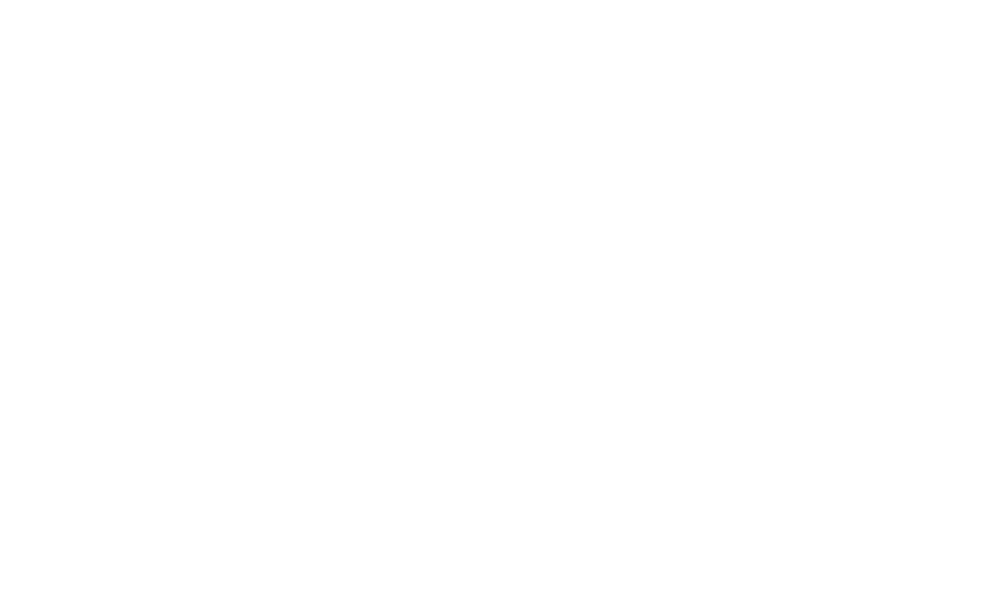
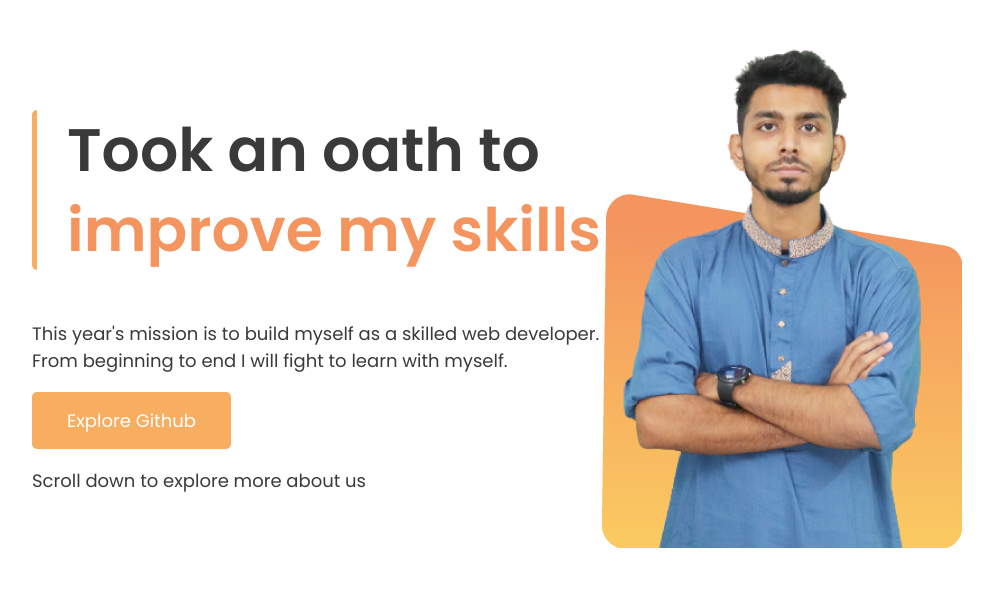
Before and after one commit to asifuix/mission-2022, a plain HTML site: page index.html in a window 1280 px wide. Shown: the whole page, without its empty margins (38-1031 px from the left). Drawn offline with Linux system fonts and the light colour scheme.

Commit message:
header section complete

```diff
--- a/css/style.css
+++ b/css/style.css
@@ -0,0 +1,51 @@
+body{
+    margin: 0;
+    padding: 0;
+    font-family: 'Poppins', sans-serif;
+}
+section{
+    padding: 30px 0;
+}
+.space-box{
+    width: 1140px;
+    margin: 0 auto;
+}
+.flexible{
+    display: flex;
+}
+.half-box{
+    width: 50%;
+}
+.banner-text{
+    padding-top: 30px;
+}
+.banner-text h1 {
+    font-size: 60px;
+    line-height: 80px;
+    color: #3a3a3a;
+    border-left: 5px solid #f7ae60;
+    padding-left: 30px;
+    border-radius: 5px;
+    font-weight: 600;
+}
+.banner-text h1 span{
+    color: #f4955f;
+}
+.banner-text p{
+    color: #3a3a3a;
+    line-height: 1.5;
+    font-size: 18px;
+}
+.banner-img img{
+    max-width: 100%;
+    text-align: right;
+}
+.button{
+    text-decoration: none;
+    color: #fff;
+    background-color: #f7ae60;
+    padding: 15px 35px;
+    border-radius: 5px;
+    display: inline-block;
+    font-size: 18px;
+}
--- a/index.html
+++ b/index.html
@@ -5,10 +5,28 @@
     <meta http-equiv="X-UA-Compatible" content="IE=edge">
     <meta name="viewport" content="width=device-width, initial-scale=1.0">
     <title>Mission 2022</title>
-    <link rel="shortcut icon" href="favicon.ico" type="image/x-icon">
+    <link rel="preconnect" href="https://fonts.googleapis.com">
+    <link rel="preconnect" href="https://fonts.gstatic.com" crossorigin>
+    <link href="https://fonts.googleapis.com/css2?family=Poppins:wght@400;500;600;700&display=swap" rel="stylesheet">
+
+    <link rel="shortcut icon" href="images/illustrator-3.png" type="image/x-icon">
     <link rel="stylesheet" href="css/style.css">
 </head>
 <body>
-
+    <section class="banner-section">
+        <div class="space-box">
+            <div class="banner-content flexible">
+                <div class="banner-text half-box">
+                    <h1>Took an oath to <span>improve my skills</span></h1>
+                    <p>This year's mission is to build myself as a skilled web developer. From beginning to end I will fight to learn with myself.</p>
+                    <a class="button" href="https://github.com/asifuix" target="_blank">Explore Github</a>
+                    <p>Scroll down to explore more about us</p>
+                </div>
+                <div class="banner-img half-box">
+                    <img src="images/myself.png" alt="myself-img">
+                </div>
+            </div>
+        </div>
+    </section>
 </body>
 </html>
```
Also changed, not shown: images/coding.png (added), images/illustrator-1.png (added), images/illustrator-2.png (added), images/illustrator-3.png (added), images/myself.png (added), images/project.png (added).
